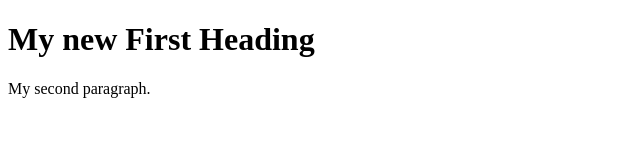
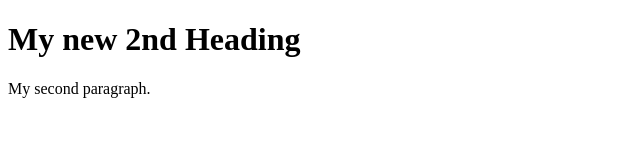
Before and after one commit to ginish314/CI-CD, a plain HTML site: page index.html in a window 1280 px wide. Shown: the whole page, without its empty margins (0-640 px from the left). Drawn offline with Linux system fonts and the light colour scheme.

Commit message:
Update index.html

```diff
--- a/index.html
+++ b/index.html
@@ -2,7 +2,7 @@
 <html>
 <body>
 
-<h1>My new  First Heading</h1>
+<h1>My new  2nd  Heading</h1>
 
 <p>My second paragraph.</p>
 
```
